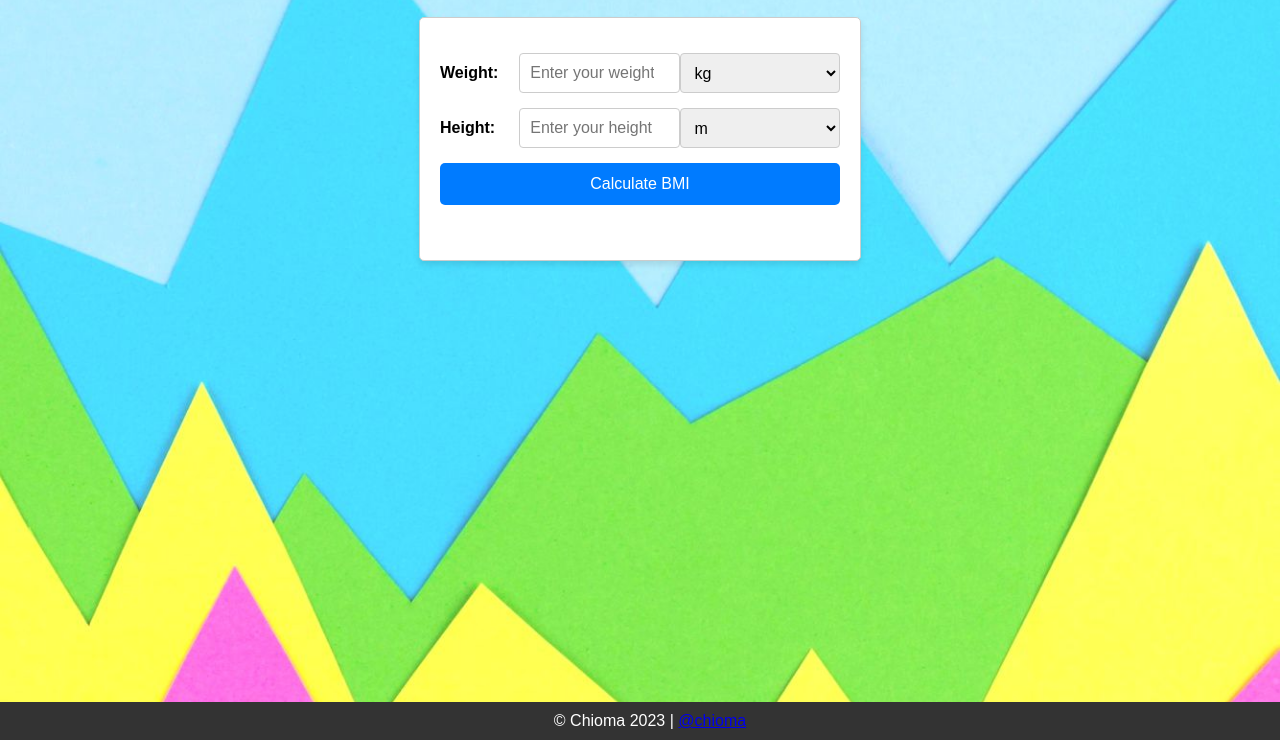
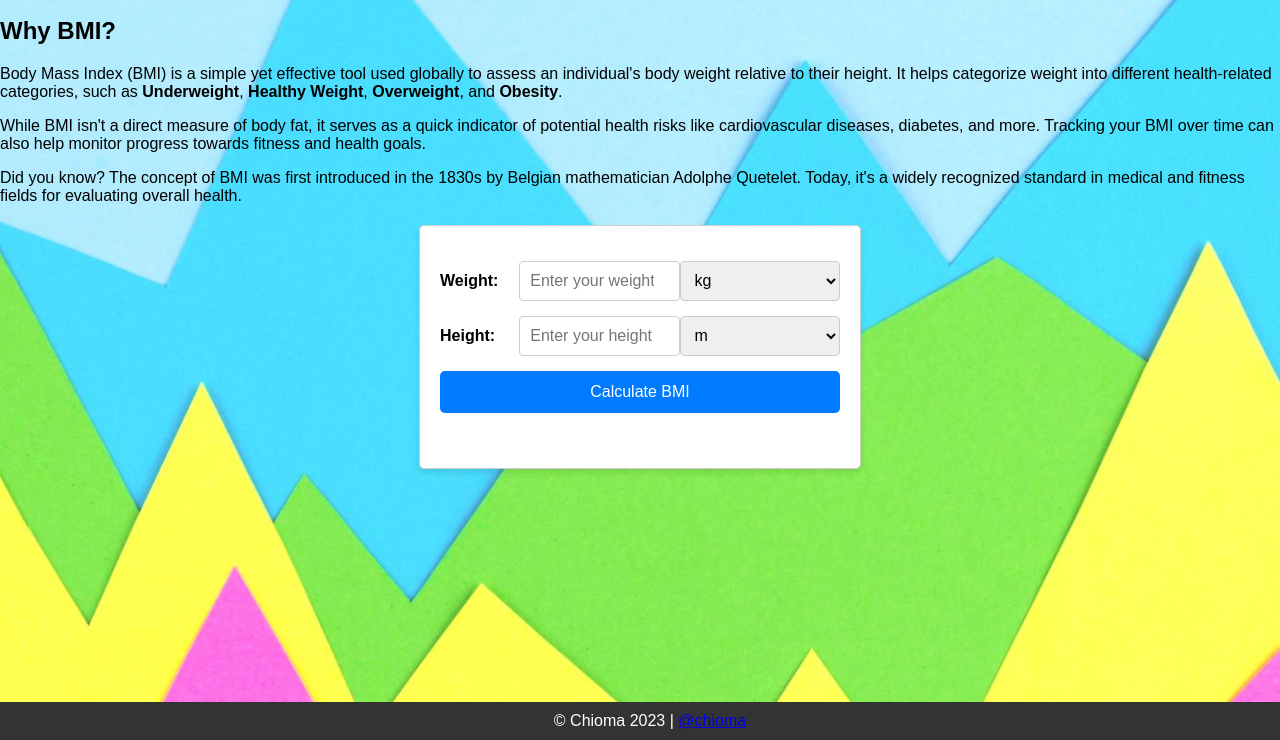
Before and after one commit to kamalu-chioma/BMI_html, a plain HTML site: page index.html in a window 1280 px wide. Shown: the part 60-800 px from the top of the page. Drawn offline with Linux system fonts and the light colour scheme.

Commit message:
Update index.html

```diff
--- a/index.html
+++ b/index.html
@@ -8,6 +8,24 @@
 </head>
 <body>
     <h1>BMI Calculator</h1>
+
+    <section class="why-bmi">
+        <h2>Why BMI?</h2>
+        <p>
+            Body Mass Index (BMI) is a simple yet effective tool used globally to assess an individual's body weight relative to their height.
+            It helps categorize weight into different health-related categories, such as <strong>Underweight</strong>,
+            <strong>Healthy Weight</strong>, <strong>Overweight</strong>, and <strong>Obesity</strong>.
+        </p>
+        <p>
+            While BMI isn't a direct measure of body fat, it serves as a quick indicator of potential health risks like cardiovascular diseases, diabetes,
+            and more. Tracking your BMI over time can also help monitor progress towards fitness and health goals.
+        </p>
+        <p>
+            Did you know? The concept of BMI was first introduced in the 1830s by Belgian mathematician Adolphe Quetelet.
+            Today, it's a widely recognized standard in medical and fitness fields for evaluating overall health.
+        </p>
+    </section>
+
     <div class="calculator">
         <div>
             <label for="weight">Weight:</label>
```
